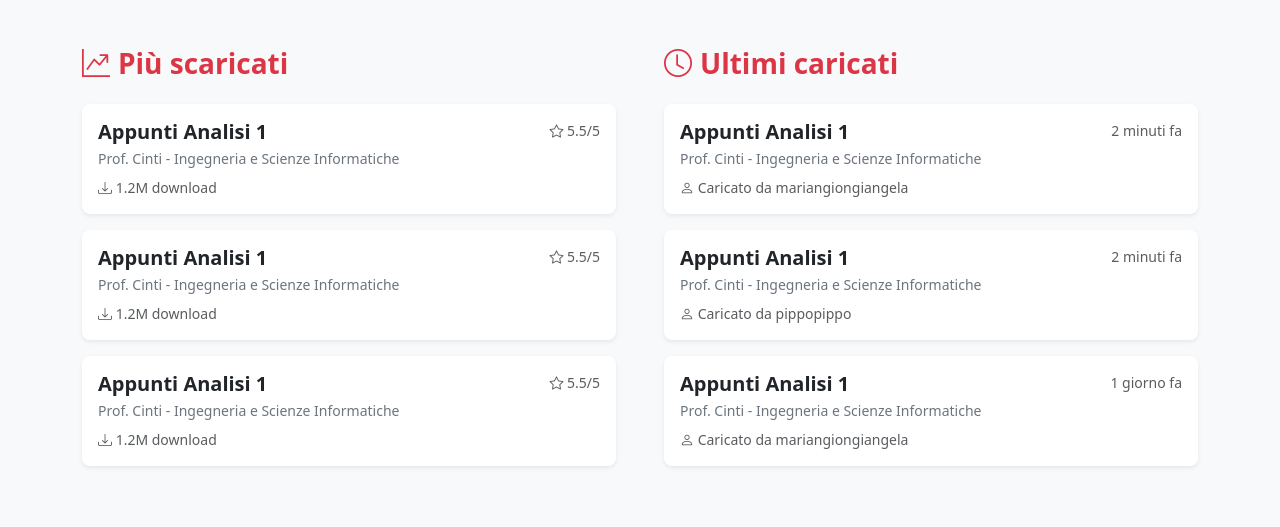
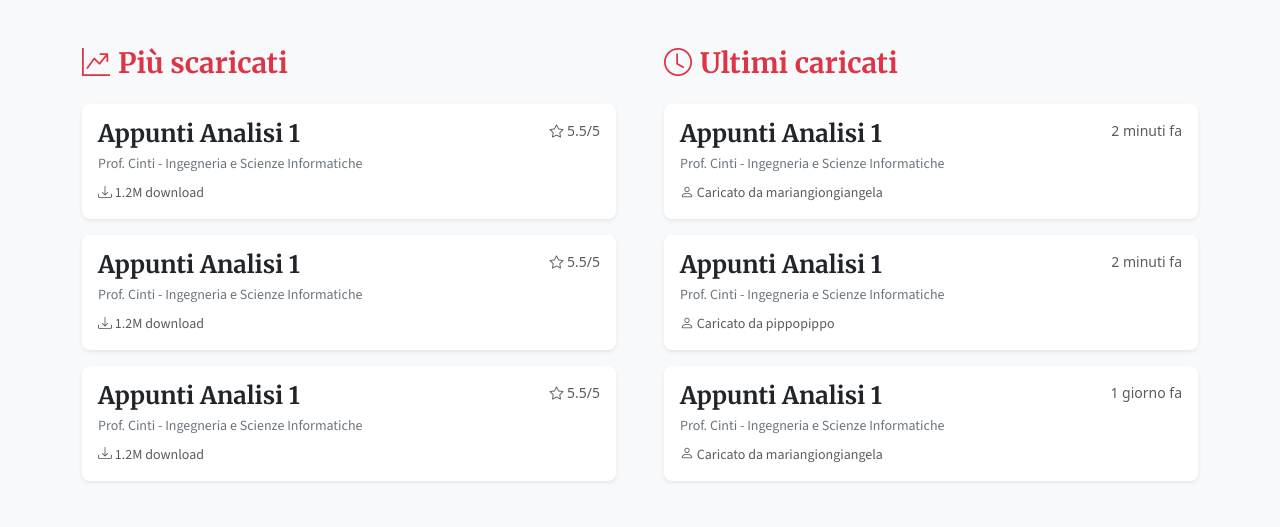
Before and after one commit to lolloantonioli/AlmaNotes, a PHP site: page /html/index.html in a window 1280 px wide. Shown: the part 473-1000 px from the top of the page. Run offline with PHP 8.4, Linux system fonts and the light colour scheme.

Commit message:
Applied fonts

```diff
--- a/css/style.css
+++ b/css/style.css
@@ -5,6 +5,14 @@ body > header, body > section:last-of-type {
     background-position: center;
 }
 
-body > nav > a > h1, body > button {
+h1, button {
     font-family: 'Merriweather Sans', sans-serif;
 }
+
+h2, h3, h4 {
+    font-family: 'Merriweather';
+}
+
+p, a {
+    font-family: 'Source Sans 3';
+}
--- a/html/index.html
+++ b/html/index.html
@@ -31,7 +31,7 @@
             <div class="offcanvas offcanvas-start order-lg-2" tabindex="-1" id="offcanvasNavbar" aria-labelledby="offcanvasNavbarLabel">
 
                 <div class="offcanvas-header">
-                    <h5 class="offcanvas-title fw-bold text-danger" id="offcanvasNavbarLabel">Menu</h5>
+                    <h4 class="offcanvas-title fw-bold text-danger" id="offcanvasNavbarLabel">Menu</h4>
                     <button type="button" class="btn-close" data-bs-dismiss="offcanvas" aria-label="Close"></button>
                 </div>
 
@@ -80,7 +80,7 @@
                 <div class="card border-0 shadow-sm mb-3 rounded-3">
                     <div class="card-body">
                         <div class="d-flex justify-content-between align-items-start mb-1">
-                            <h5 class="fw-bold mb-0">Appunti Analisi 1</h5>
+                            <h4 class="fw-bold mb-0">Appunti Analisi 1</h4>
                             <span class="small text-muted"><i class="bi bi-star"></i> 5.5/5</span>
                         </div>
                         <p class="small text-secondary mb-2">Prof. Cinti - Ingegneria e Scienze Informatiche</p>
@@ -91,7 +91,7 @@
                 <div class="card border-0 shadow-sm mb-3 rounded-3">
                     <div class="card-body">
                         <div class="d-flex justify-content-between align-items-start mb-1">
-                            <h5 class="fw-bold mb-0">Appunti Analisi 1</h5>
+                            <h4 class="fw-bold mb-0">Appunti Analisi 1</h4>
                             <span class="small text-muted"><i class="bi bi-star"></i> 5.5/5</span>
                         </div>
                         <p class="small text-secondary mb-2">Prof. Cinti - Ingegneria e Scienze Informatiche</p>
@@ -102,7 +102,7 @@
                 <div class="card border-0 shadow-sm mb-3 rounded-3">
                     <div class="card-body">
                         <div class="d-flex justify-content-between align-items-start mb-1">
-                            <h5 class="fw-bold mb-0">Appunti Analisi 1</h5>
+                            <h4 class="fw-bold mb-0">Appunti Analisi 1</h4>
                             <span class="small text-muted"><i class="bi bi-star"></i> 5.5/5</span>
                         </div>
                         <p class="small text-secondary mb-2">Prof. Cinti - Ingegneria e Scienze Informatiche</p>
@@ -119,7 +119,7 @@
                 <div class="card border-0 shadow-sm mb-3 rounded-3">
                     <div class="card-body">
                         <div class="d-flex justify-content-between align-items-start mb-1">
-                            <h5 class="fw-bold mb-0">Appunti Analisi 1</h5>
+                            <h4 class="fw-bold mb-0">Appunti Analisi 1</h4>
                             <span class="small text-muted">2 minuti fa</span>
                         </div>
                         <p class="small text-secondary mb-2">Prof. Cinti - Ingegneria e Scienze Informatiche</p>
@@ -130,7 +130,7 @@
                  <div class="card border-0 shadow-sm mb-3 rounded-3">
                     <div class="card-body">
                         <div class="d-flex justify-content-between align-items-start mb-1">
-                            <h5 class="fw-bold mb-0">Appunti Analisi 1</h5>
+                            <h4 class="fw-bold mb-0">Appunti Analisi 1</h4>
                             <span class="small text-muted">2 minuti fa</span>
                         </div>
                         <p class="small text-secondary mb-2">Prof. Cinti - Ingegneria e Scienze Informatiche</p>
@@ -141,7 +141,7 @@
                  <div class="card border-0 shadow-sm mb-3 rounded-3">
                     <div class="card-body">
                         <div class="d-flex justify-content-between align-items-start mb-1">
-                            <h5 class="fw-bold mb-0">Appunti Analisi 1</h5>
+                            <h4 class="fw-bold mb-0">Appunti Analisi 1</h4>
                             <span class="small text-muted">1 giorno fa</span>
                         </div>
                         <p class="small text-secondary mb-2">Prof. Cinti - Ingegneria e Scienze Informatiche</p>
```
